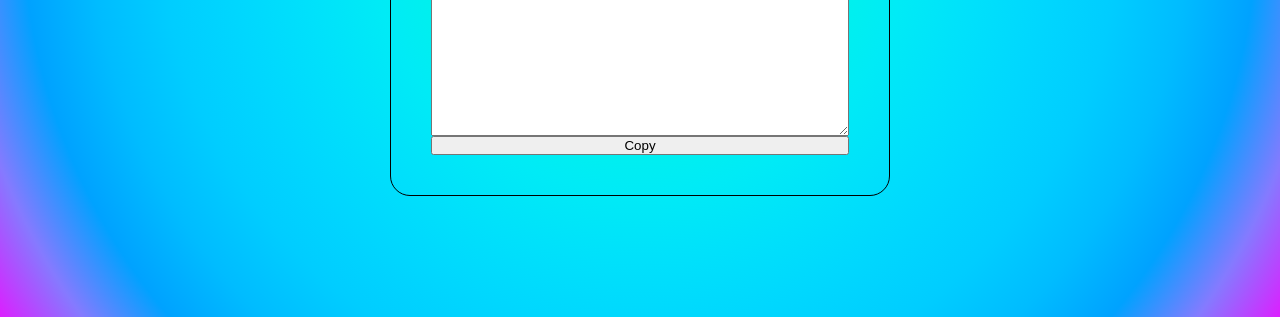
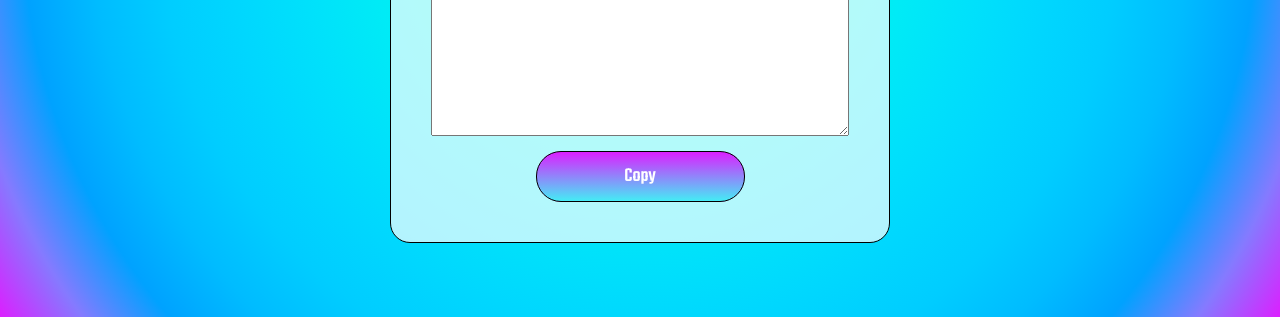
Before and after one commit to GerPut/email-app, a plain HTML site: page index.html in a window 1280 px wide. Shown: the part 483-800 px from the top of the page. Drawn offline with Linux system fonts and the light colour scheme.

Commit message:
Add button styles.

```diff
--- a/styles.css
+++ b/styles.css
@@ -22,17 +22,54 @@ html {
     border: 1px solid #000;
     width: 500px;
     border-radius: 20px;
+    background-color: rgba(255, 255, 255, 0.7);
 }
 
 p {
     display: block;
     text-align: center;
+    text-shadow: 3px 2px #fff;
     font-family: 'Teko', sans-serif;
     color: #000;
     font-size: 3rem;
     /* -webkit-text-stroke: 1px black; */
 }
 
+textarea {
+    margin-bottom: 15px;
+}
+
 .ammount {
     font-size: 2rem
 }
+
+button {
+    font-family: 'Teko', sans-serif;
+    margin: auto;
+    width: 50%;
+    background: #dc1fff;
+    background-image: -webkit-linear-gradient(top, #dc1fff, #44ECF5);
+    background-image: -moz-linear-gradient(top, #dc1fff, #44ECF5);
+    background-image: -ms-linear-gradient(top, #dc1fff, #44ECF5);
+    background-image: -o-linear-gradient(top, #dc1fff, #44ECF5);
+    background-image: linear-gradient(to bottom, #dc1fff, #44ECF5);
+    -webkit-border-radius: 25;
+    -moz-border-radius: 25;
+    border-radius: 25px;
+
+    color: #ffffff;
+    font-size: 20px;
+    padding: 10px 20px 10px 20px;
+    border: solid #000 1px;
+    text-decoration: none;
+}
+
+button:hover {
+    background: #44ECF5;
+    background-image: -webkit-linear-gradient(top, #44ECF5, #dc1fff);
+    background-image: -moz-linear-gradient(top, #44ECF5, #dc1fff);
+    background-image: -ms-linear-gradient(top, #44ECF5, #dc1fff);
+    background-image: -o-linear-gradient(top, #44ECF5, #dc1fff);
+    background-image: linear-gradient(to bottom, #44ECF5, #dc1fff);
+    text-decoration: none;
+}
```
